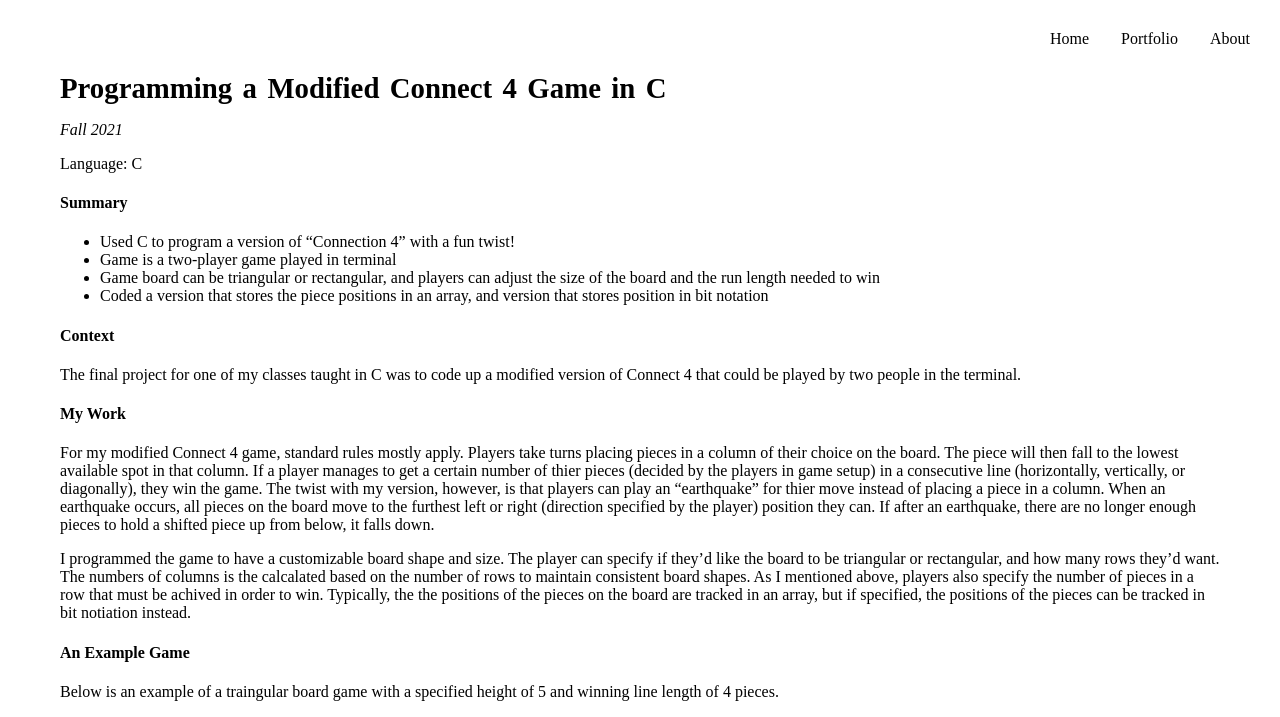
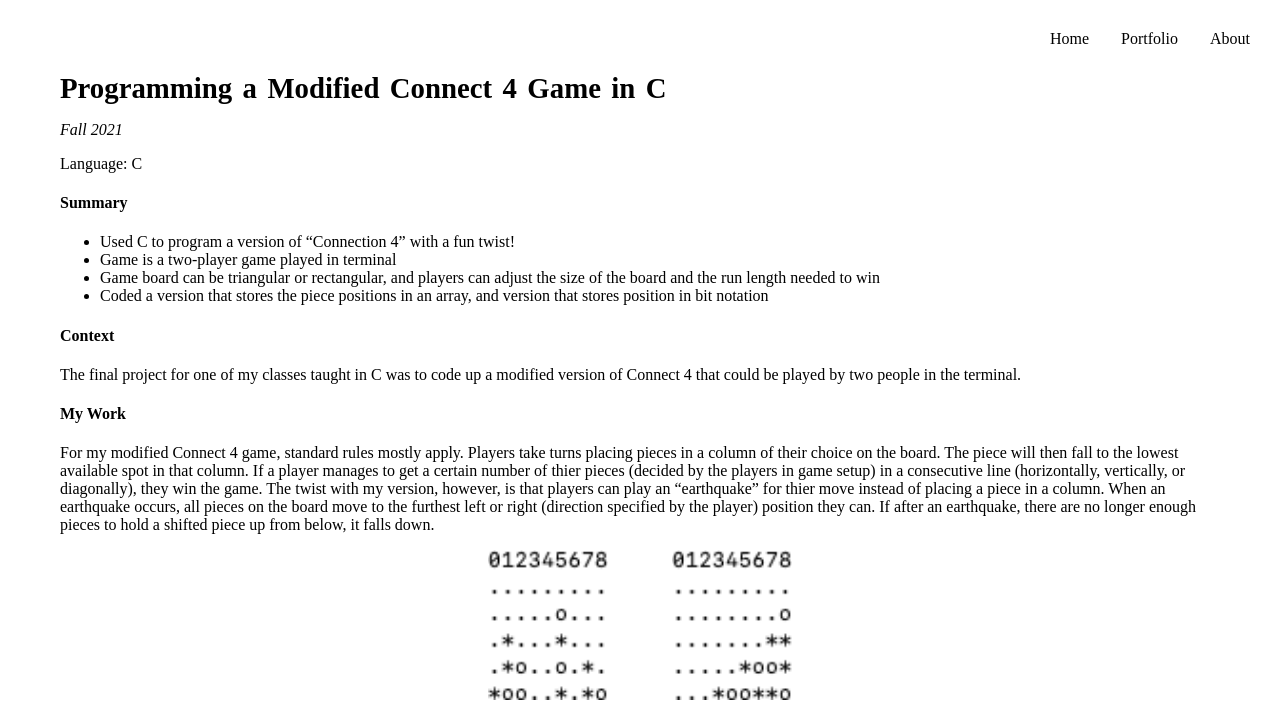
Before and after one commit to iallum/Portfolio-Website, a Jekyll site: the page built from assets/md/game.md, in a window 1280 px wide. Shown: the top 717 px of the page. Built offline with Jekyll 4.4.1, drawn with Linux system fonts in a browser that asks for light colours; our own code applies the rules of GitHub Pages for plain Markdown files; some of the changed text lies outside the part shown; grey boxes are pictures that could not be loaded.

Commit message:
comsmetic changes and added pics to all projects except research

```diff
--- a/_layouts/default.html
+++ b/_layouts/default.html
@@ -5,6 +5,7 @@
   <title>{{ page.title }} | {{ site.title }}</title>
   <meta name="viewport" content="width=device-width, initial-scale=1.0">
   <link rel="stylesheet" href="{{ 'assets/css/style.css' | relative_url }}">
+  <link rel="icon" type="image/png" href="{{ '/assets/img/initials.png' | relative_url }}">
   <!-- Add marked.js for markdown parsing -->
   <script src="https://cdn.jsdelivr.net/npm/marked/marked.min.js"></script>
 </head>
--- a/assets/css/style.css
+++ b/assets/css/style.css
@@ -290,6 +290,16 @@
   color: #000;
 }
 
+.flex-center-container {
+  display: flex;
+  flex-direction: column;
+  align-items: center;
+}
+
+.summary-text {
+  font-style: italic;
+}
+
 .education-list {
   border-top: 1px solid #8c9bba;
   border-bottom: 1px solid #8c9bba;
--- a/assets/md/game.md
+++ b/assets/md/game.md
@@ -15,11 +15,29 @@
 #### My Work
 For my modified Connect 4 game, standard rules mostly apply. Players take turns placing pieces in a column of their choice on the board. The piece will then fall to the lowest available spot in that column. If a player manages to get a certain number of thier pieces (decided by the players in game setup) in a consecutive line (horizontally, vertically, or diagonally), they win the game. The twist with my version, however, is that players can play an "earthquake" for thier move instead of placing a piece in a column. When an earthquake occurs, all pieces on the board move to the furthest left or right (direction specified by the player) position they can. If after an earthquake, there are no longer enough pieces to hold a shifted piece up from below, it  falls down.
 
+<div class="flex-center-container">
+  <div>
+    <img src="/assets/img/eq_right1.png" height="150" style="margin-right: 60px">
+    <img src="/assets/img/eq_right2.png" height="150">
+  </div>
+
+  <p class="summary-text">Example of an earthquake right on a rectangular board</p>
+</div>
+
+<div class="flex-center-container">
+  <div>
+    <img src="/assets/img/eq_left1.png" height="150" style="margin-right: 60px">
+    <img src="/assets/img/eq_left2.png" height="150">
+  </div>
+
+  <p class="summary-text">Example of an earthquake left on a triangular board</p>
+</div>
+
 I programmed the game to have a customizable board shape and size. The player can specify if they'd like the board to be triangular or rectangular, and how many rows they'd want. The numbers of columns is the calcalated based on the number of rows to maintain consistent board shapes. As I mentioned above, players also specify the number of pieces in a row that must be achived in order to win. Typically, the the positions of the pieces on the board are tracked in an array, but if specified, the positions of the pieces can be tracked in bit notiation instead.
 
 #### An Example Game
 
-Below is an example of a traingular board game with a specified height of 5 and winning line length of 4 pieces.
+Below is an example of a game played on a traingular board game a specified height of 5 and winning line length of 4 pieces.
 
 <iframe
   src="/assets/example_game.pdf"
```
Also changed, not shown: assets/md/perpetual.md (+15 -0 lines), assets/md/spotify.md (+19 -1 lines), assets/img/_old/initials.png (added), assets/img/eq_left1.png (added), assets/img/eq_left2.png (added), assets/img/eq_right1.png (added), assets/img/eq_right2.png (added), assets/img/initials.png (added), 4 other files.
